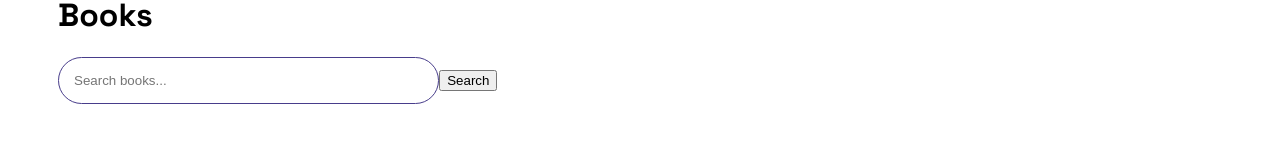
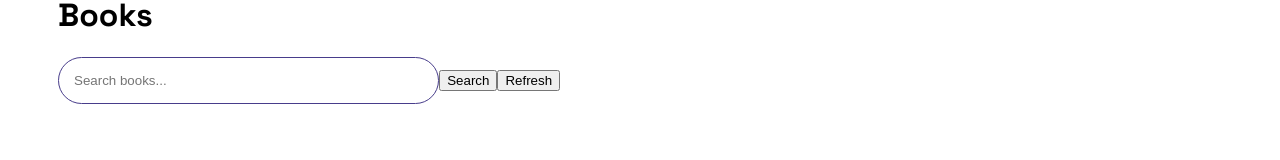
Before and after one commit to lauble/book-keeper, a Vue app: page /books in a window 1280 px wide. Shown: the part 184-344 px from the top of the page. Built offline with nearby package versions, Linux system fonts and the light colour scheme.

Commit message:
add refresh button

```diff
--- a/src/views/books/BooksView.vue
+++ b/src/views/books/BooksView.vue
@@ -11,6 +11,7 @@
     />
 
     <button @click="fetchData">Search</button>
+    <button @click="refresh">Refresh</button>
     <div v-show="searchInput" :style="{ padding: '10px', color: 'darkkhaki' }">
       {{ `results for '${searchInput}'` }}
     </div>
@@ -50,6 +51,10 @@ export default {
           console.error(err)
         })
     },
+    refresh() {
+      this.input = ''
+      this.fetchData()
+    },
   },
 }
 </script>
```
